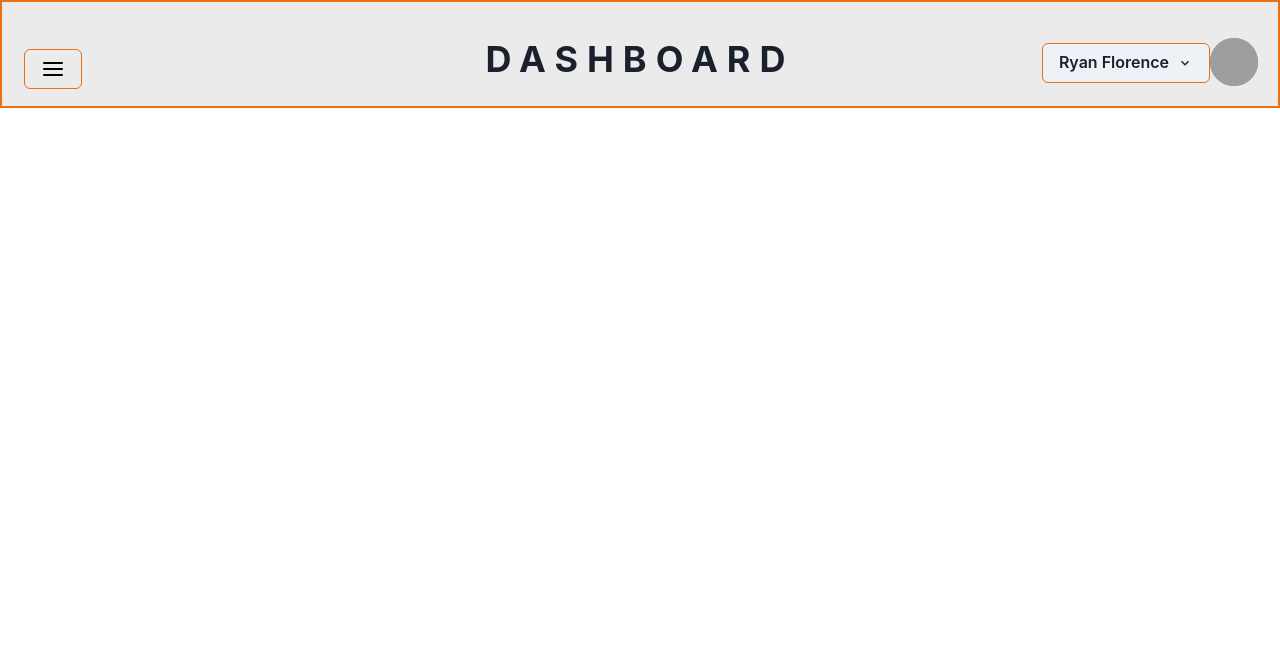
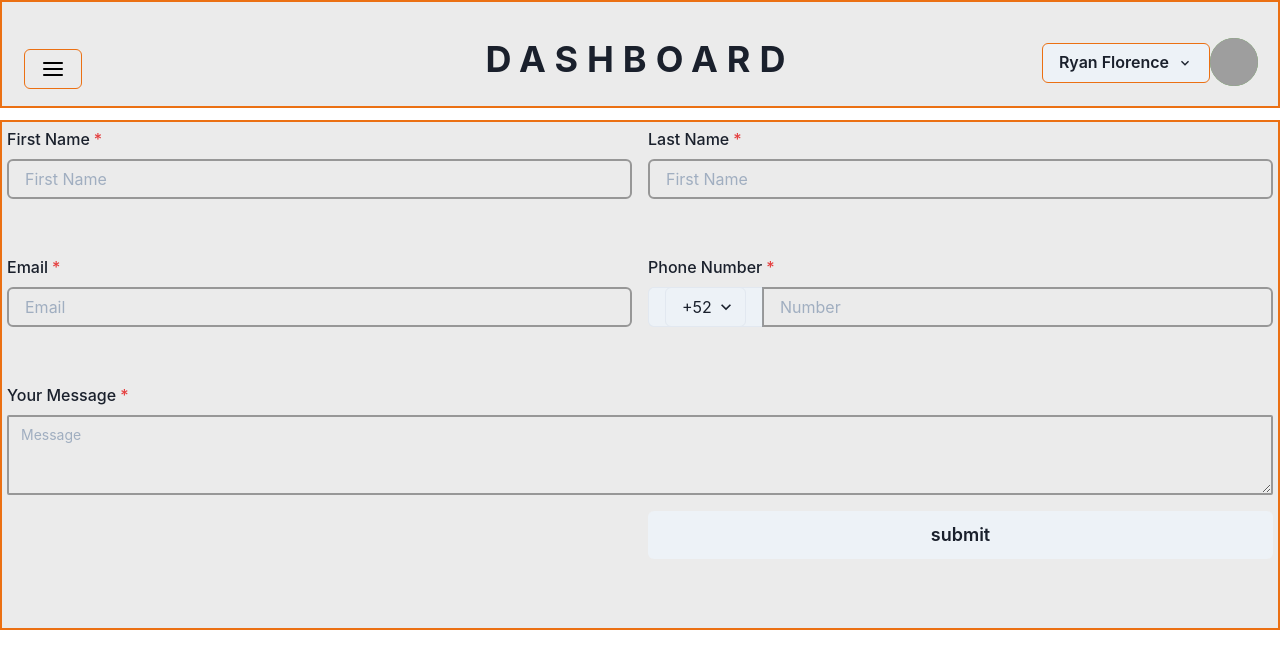
Before and after one commit to aleTorres05/dashboard-chakra, a React (Create React App) app: page /contact-us in a window 1280 px wide. Shown: the top 668 px of the page. Built offline with nearby package versions, Linux system fonts and the light colour scheme; grey boxes are pictures that could not be loaded.

Commit message:
contact us form

```diff
--- a/package.json
+++ b/package.json
@@ -42,5 +42,6 @@
       "last 1 firefox version",
       "last 1 safari version"
     ]
-  }
+  },
+  "homepage": "https://localhost/login"
 }
--- a/src/Dashboard.jsx
+++ b/src/Dashboard.jsx
@@ -7,12 +7,13 @@ import Stats from './components/HomePage/Stats';
 import ContainerTabs from './components/HomePage/ContainerTabs';
 import TableExample from './components/TablePage/TableExample';
 import TableExampleStrip from './components/TablePage/TableExampleStrip';
+import ContactUs from './components/contact/ContactUs';
 
 function Dashboard() {
   return (
     <Switch>
       <Route path="/login" component={Login} />
-      <Grid templateColumns="repeat(8, 1fr)" gap={3}>
+      <Grid templateColumns="repeat(8, 1fr)" gap={3} overflow="auto">
         <GridItem rowSpan={1} colSpan={9}>
           <Route
             path="/"
@@ -63,6 +64,16 @@ function Dashboard() {
             )}
           />
         </GridItem>
+        <GridItem rowStart={2} colStart={1} colEnd={10}>
+          <Route
+            path="/contact-us"
+            render={() => (
+              <Box bg="#ebebeb" border="2px" borderColor="#eb7013">
+                <ContactUs />
+              </Box>
+            )}
+          />
+        </GridItem>
       </Grid>
     </Switch>
   );
--- a/src/components/Login.jsx
+++ b/src/components/Login.jsx
@@ -14,7 +14,7 @@ import { useHistory } from 'react-router-dom';
 
 function Login({ onLogin = () => {} }) {
   const history = useHistory();
-  const { register, handleSubmit } = useForm();
+  const { register, errors, handleSubmit } = useForm();
   const onSubmit = data => history.push('/home');
   onLogin();
   const [show, setShow] = useState(false);
@@ -39,7 +39,10 @@ function Login({ onLogin = () => {} }) {
                 type="email"
                 name="email"
                 borderColor="#eb7013"
-                ref={register({ required: true })}
+                ref={register({
+                  required: true,
+                  pattern: /torresalexatlanta@gmail.com/,
+                })}
               />
               <FormLabel fontWeight="bold">Password</FormLabel>
               <InputGroup>
@@ -47,7 +50,7 @@ function Login({ onLogin = () => {} }) {
                   type={show ? 'text' : 'password'}
                   name="password"
                   borderColor="#eb7013"
-                  ref={register({ required: true })}
+                  ref={register({ required: true, pattern: /alex123/ })}
                 />
                 <InputRightElement>
                   <Button
@@ -62,6 +65,7 @@ function Login({ onLogin = () => {} }) {
                   </Button>
                 </InputRightElement>
               </InputGroup>
+              {errors.password && 'email or password is incorrect'}
             </FormControl>
             <Button
               type="submit"
--- a/src/components/NavigationBar.jsx
+++ b/src/components/NavigationBar.jsx
@@ -59,7 +59,22 @@ function NavigationBar() {
             >
               <LinkOverlay href="/table">
                 Table
-                <ChevronRightIcon w={6} h={6} textAlign="center" />
+                <ChevronRightIcon w={6} h={6} />
+              </LinkOverlay>
+            </Text>
+          </LinkBox>
+        </ListItem>
+        <ListItem>
+          <LinkBox maxW="xl" maxH="50px" p="4">
+            <Text
+              fontSize="lg"
+              fontWeight="bold"
+              textAlign="center"
+              textColor="white"
+            >
+              <LinkOverlay href="/contact-us">
+                Contact Us
+                <ChevronRightIcon w={6} h={6} />
               </LinkOverlay>
             </Text>
           </LinkBox>
--- /dev/null
+++ b/src/components/contact/ContactUs.jsx
@@ -0,0 +1,109 @@
+import React from 'react';
+import { useForm } from 'react-hook-form';
+import {
+  Button,
+  FormControl,
+  FormLabel,
+  Grid,
+  GridItem,
+  Input,
+  InputGroup,
+  InputLeftAddon,
+  Textarea,
+  Select,
+} from '@chakra-ui/react';
+
+function ContactUs() {
+  const { register, errors, handleSubmit } = useForm();
+  const onSubmit = data => console.log(data);
+
+  return (
+    <form onSubmit={handleSubmit(onSubmit)}>
+      <FormControl isRequired>
+        <Grid
+          templateColumns="repeat(2, 1fr)"
+          templateRows="repeat(4, 1fr)"
+          gap={4}
+          overflow="auto"
+          padding="5px"
+        >
+          <GridItem colStart={1} rowStart={1}>
+            <FormLabel>First Name</FormLabel>
+            <Input
+              name="firstName"
+              ref={register}
+              border="2px"
+              borderColor="blackAlpha.500"
+              placeholder="First Name"
+            />
+          </GridItem>
+          <GridItem colStart={2} rowStart={1}>
+            <FormLabel>Last Name</FormLabel>
+            <Input
+              name="lastName"
+              ref={register}
+              border="2px"
+              borderColor="blackAlpha.500"
+              placeholder="First Name"
+            ></Input>
+          </GridItem>
+          <GridItem colStart={1} rowStart={2}>
+            <FormLabel>Email</FormLabel>
+            <Input
+              name="email"
+              ref={register}
+              border="2px"
+              borderColor="blackAlpha.500"
+              placeholder="Email"
+              type="email"
+            />
+          </GridItem>
+          <GridItem colStart={2} rowStart={2}>
+            <FormLabel>Phone Number</FormLabel>
+            <InputGroup>
+              <InputLeftAddon
+                children={
+                  <Select name="areaCode" ref={register}>
+                    <option value="+52">+52</option>
+                    <option value="+56">+56</option>
+                    <option value="+55">+55</option>
+                    <option value="+81">+81</option>
+                    <option value="+33">+33</option>
+                  </Select>
+                }
+              ></InputLeftAddon>
+              <Input
+                name="Number"
+                ref={register({
+                  pattern: /\d{10}/,
+                })}
+                border="2px"
+                borderColor="blackAlpha.500"
+                placeholder="Number"
+                type="tel"
+              />
+            </InputGroup>
+            {errors.Number && 'Number must be 10 digist.'}
+          </GridItem>
+          <GridItem colStart={1} colEnd={3} rowStart={3}>
+            <FormLabel>Your Message</FormLabel>
+            <Textarea
+              placeholder="Message"
+              size="sm"
+              name="message"
+              ref={register}
+              border="2px"
+              borderColor="blackAlpha.500"
+            ></Textarea>
+          </GridItem>
+          <GridItem rowStart={4} colStart={2}>
+            <Button type="submit" size="lg" colorScheme="gray" isFullWidth>
+              submit
+            </Button>
+          </GridItem>
+        </Grid>
+      </FormControl>
+    </form>
+  );
+}
+export default ContactUs;
```
Also changed, not shown: 1 other file (tests, documents, lock files or other folders).
